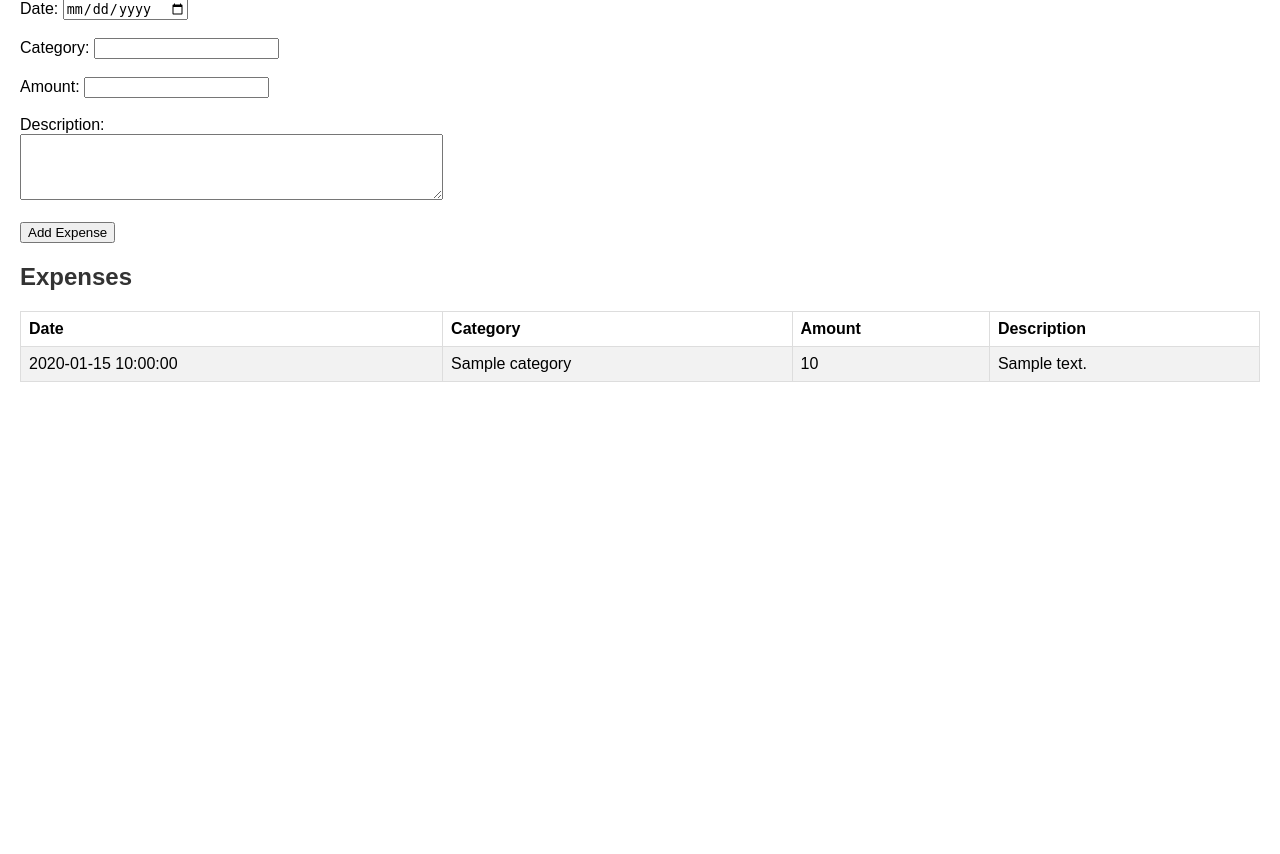
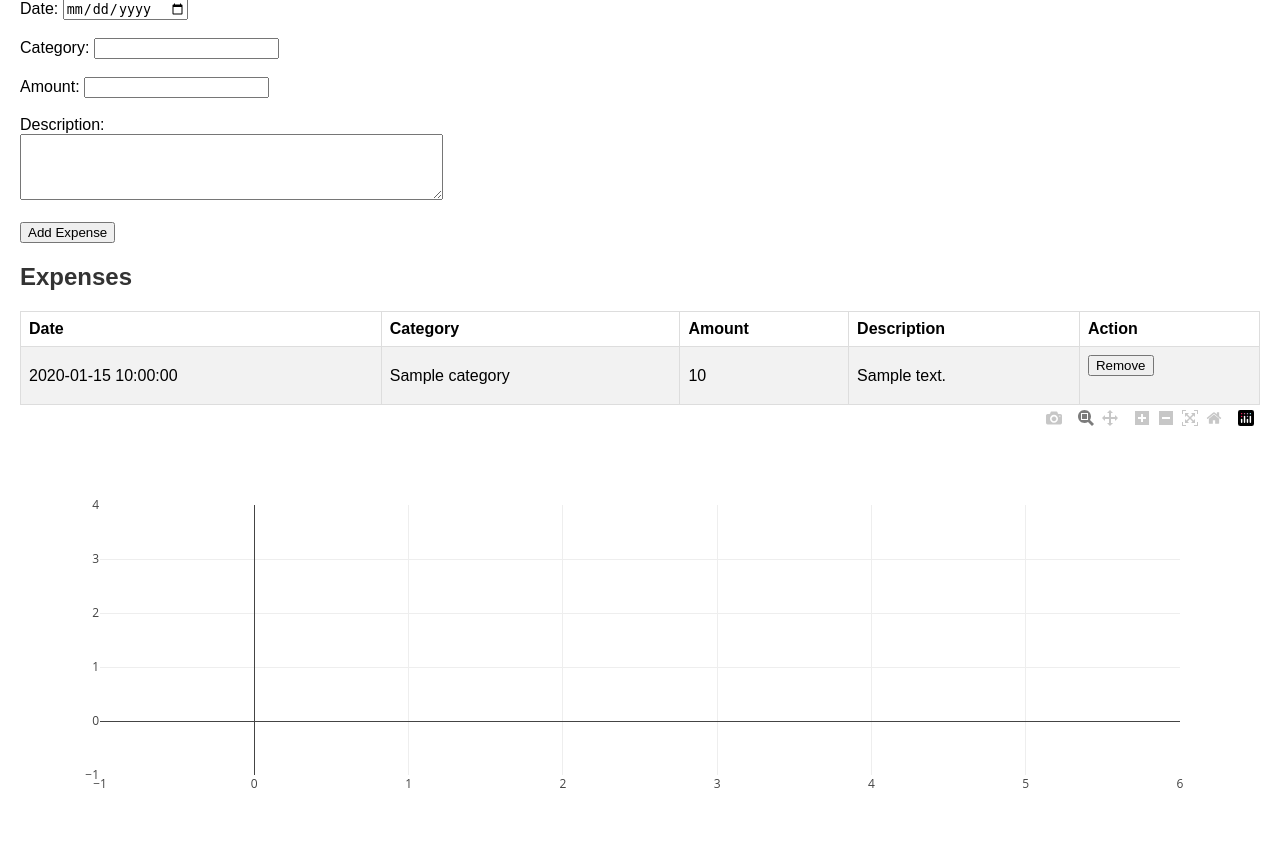
Before and after one commit to NadavIvry19/Expense-Tracker, a Flask app: template templates/index.html in a window 1280 px wide. Shown: the part 129-983 px from the top of the page. Before the commit the page ends 511 px from the top, so only its background shows below. Run offline with Flask 3, Linux system fonts and the light colour scheme; the template is opened without the code that fills it: most values are stand-ins (such as "Sample title", 1, 10 or a date in 2020); some libraries are stand-ins or nearby versions.

Commit message:
edited the files

```diff
--- a/app.py
+++ b/app.py
@@ -1,10 +1,16 @@
+# app.py
+
+# Import necessary libraries
 from flask import Flask, request, render_template, redirect, url_for
 from pymongo import MongoClient
 from datetime import datetime
 import plotly.graph_objs as go
+import json
+from bson import ObjectId
+
 
 # Initialize Flask app
-app = Flask(__name__)
+app = Flask(__name__, static_folder='templates/static', static_url_path='/static')
 
 # Connect to MongoDB
 client = MongoClient('mongodb://localhost:27017/')
@@ -14,55 +20,53 @@
 # Route to display main menu with expenses and graph
 @app.route('/')
 def main_menu():
-    # Fetch expenses from the MongoDB collection
-    expenses = list(collection.find())
+  # Fetch expenses from the MongoDB collection
+  expenses = list(collection.find())
 
-    # Extract dates and amounts from expenses for graph
-    dates = [expense['date'] for expense in expenses]
-    amounts = [expense['amount'] for expense in expenses]
+  # Extract dates and amounts from expenses for graph
+  dates_str = [expense['date'].strftime('%Y-%m-%d') for expense in expenses]
+  amounts = [expense['amount'] for expense in expenses]
 
-    # Create Plotly graph
-    graph = go.Figure()
-    graph.add_trace(go.Scatter(x=dates, y=amounts, mode='lines+markers'))
-    graph_layout = dict(title='Expenses Over Time', xaxis_title='Date', yaxis_title='Amount')
-    graph_json = graph.to_json()
+  # Create Plotly graph
+  graph = go.Figure()
+  graph.add_trace(go.Scatter(x=dates_str, y=amounts, mode='lines+markers'))
+  graph_layout = dict(title='Expenses Over Time', xaxis_title='Date', yaxis_title='Amount')
 
-    # Check if there are any error messages from a previous request
-    error_message = request.args.get('error_message')
+  # Convert graph data to JSON format
+  graph_json = graph.to_json()
 
-    # Render index.html template and pass expenses, error message, and graph JSON to it
-    return render_template('index.html', expenses=expenses, error_message=error_message, graph_json=graph_json, graph_layout=graph_layout)
+  # Render index.html template and pass expenses, error message, and graph JSON to it
+  return render_template('index.html', expenses=expenses, graph_json=graph_json, graph_layout=graph_layout)
 
 # Route to add a new expense
 @app.route('/add_expense', methods=['POST'])
 def add_expense():
-    # Get expense data from the form submitted via POST request
-    expense_data = {
-        "date": datetime.strptime(request.form['date'], '%Y-%m-%d'),  # Convert to datetime object
-        "category": request.form['category'],
-        "amount": float(request.form['amount']),  # Convert to float
-        "description": request.form['description']
-    }
+  # Get expense data from the form submitted via POST request
+  expense_data = {
+      "date": datetime.strptime(request.form['date'], '%Y-%m-%d'),  # Convert to datetime object
+      "category": request.form['category'],
+      "amount": float(request.form['amount']),  # Convert to float
+      "description": request.form['description']
+  }
 
-    # Check if any input is missing except for the description field
-    if not all(expense_data.values()) or not expense_data['description']:
-        error_message = 'Form not filled'
-        return redirect(url_for('main_menu', error_message=error_message))
+  # Insert the expense data into the MongoDB collection
+  collection.insert_one(expense_data)
 
-    # Check if the amount is greater than 0
-    if expense_data['amount'] <= 0:
-        error_message = 'Expense amount must be greater than 0'
-        return redirect(url_for('main_menu', error_message=error_message))
+  # Redirect to the main page after adding the expense
+  return redirect(url_for('main_menu'))
 
-    # Append ILS currency to the amount
-    expense_data['amount'] = str(expense_data['amount']) + " ILS"
+# Route to remove an expense
+@app.route('/remove_expense', methods=['POST'])
+def remove_expense():
+  # Get expense ID from the form submitted via POST request
+  expense_id = request.form['expense_id']
 
-    # Insert the expense data into the MongoDB collection
-    collection.insert_one(expense_data)
+  # Delete the expense from the MongoDB collection
+  collection.delete_one({'_id': ObjectId(expense_id)})
 
-    # Redirect to the main page after adding the expense
-    return redirect(url_for('main_menu'))
+  # Redirect to the main page after removing the expense
+  return redirect(url_for('main_menu'))
 
 # Run the app
 if __name__ == '__main__':
-    app.run(debug=True)
+  app.run(debug=True)
--- a/templates/index.html
+++ b/templates/index.html
@@ -38,6 +38,7 @@
             <th>Category</th>
             <th>Amount</th>
             <th>Description</th>
+            <th>Action</th> <!-- Add this column for removing expenses -->
         </tr>
         {% for expense in expenses %}
             <tr>
@@ -45,6 +46,12 @@
                 <td>{{ expense.category }}</td>
                 <td>{{ expense.amount }}</td>
                 <td>{{ expense.description }}</td>
+                <td>
+                    <form action="/remove_expense" method="POST">
+                        <input type="hidden" name="expense_id" value="{{ expense._id }}">
+                        <button type="submit">Remove</button>
+                    </form>
+                </td>
             </tr>
         {% endfor %}
     </table>
@@ -55,10 +62,10 @@
     <!-- JavaScript to render the graph -->
     <script>
         // Parse the graph JSON data
-        var graphData = JSON.parse('{{ graph_json | safe | tojson | replace("\'", "\\\'") }}');
+        var graphData = JSON.parse('{{ graph_json | safe | tojson }}');
 
-        // Render the graph directly
-        Plotly.newPlot('graph', graphData.data, graphData.layout);
+        // Render the graph
+        Plotly.newPlot('graph-container', graphData.data, graphData.layout);
     </script>
 </body>
 </html>
```
